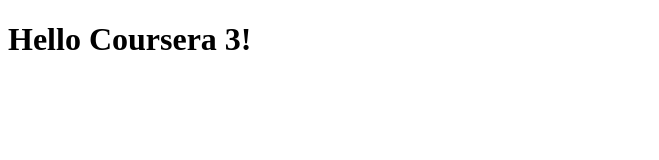
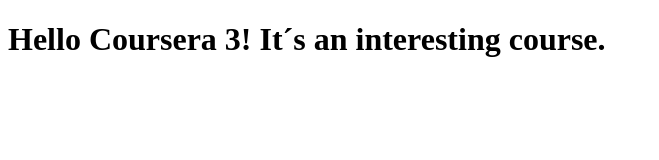
Before and after one commit to Turanika/Coursera-test-3, a plain HTML site: page site/index.html in a window 1280 px wide. Shown: the whole page, without its empty margins (0-659 px from the left). Drawn offline with Linux system fonts and the light colour scheme.

Commit message:
Small Addition to our page content

```diff
--- a/site/index.html
+++ b/site/index.html
@@ -4,6 +4,6 @@
 	<title>Hello Coursera 3!</title>
 </head>
 <body>
-<h1>Hello Coursera 3!</h1>
+<h1>Hello Coursera 3! It´s an interesting course.</h1>
 </body>
 </html>
```
